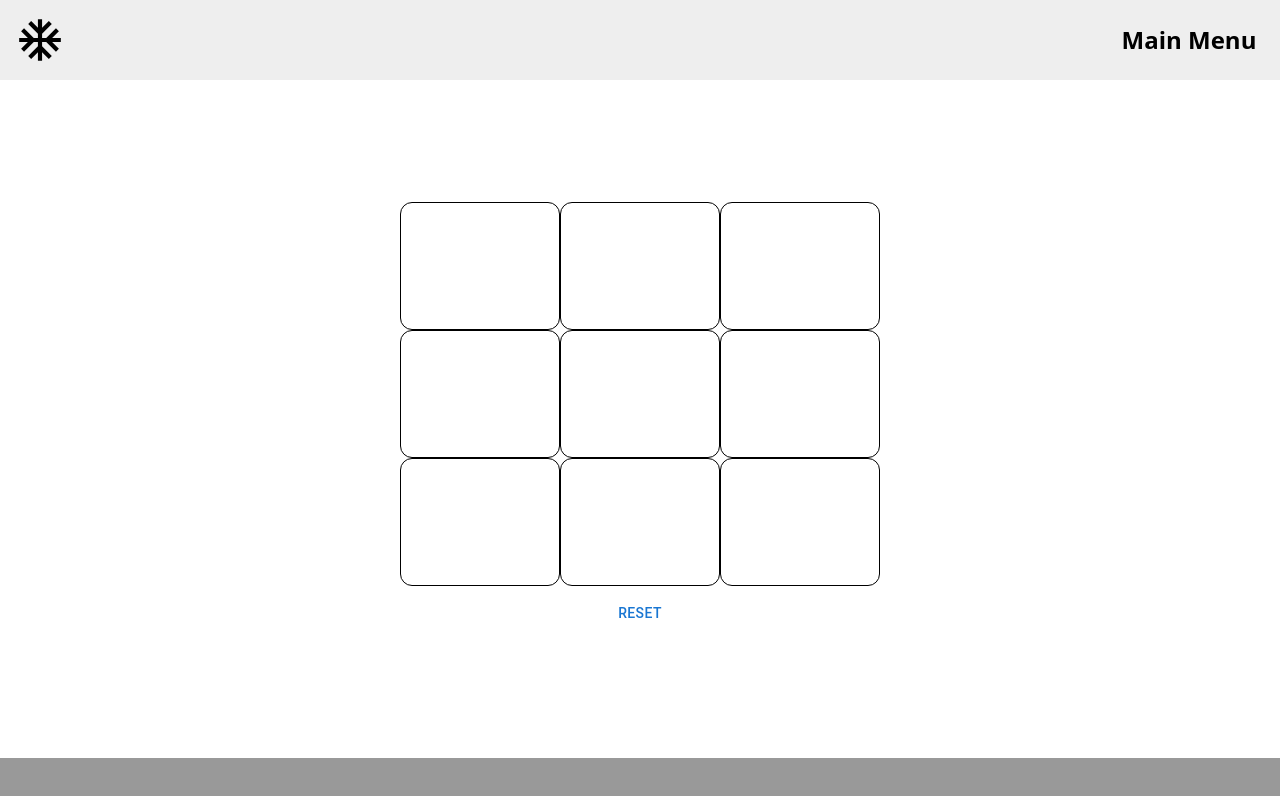
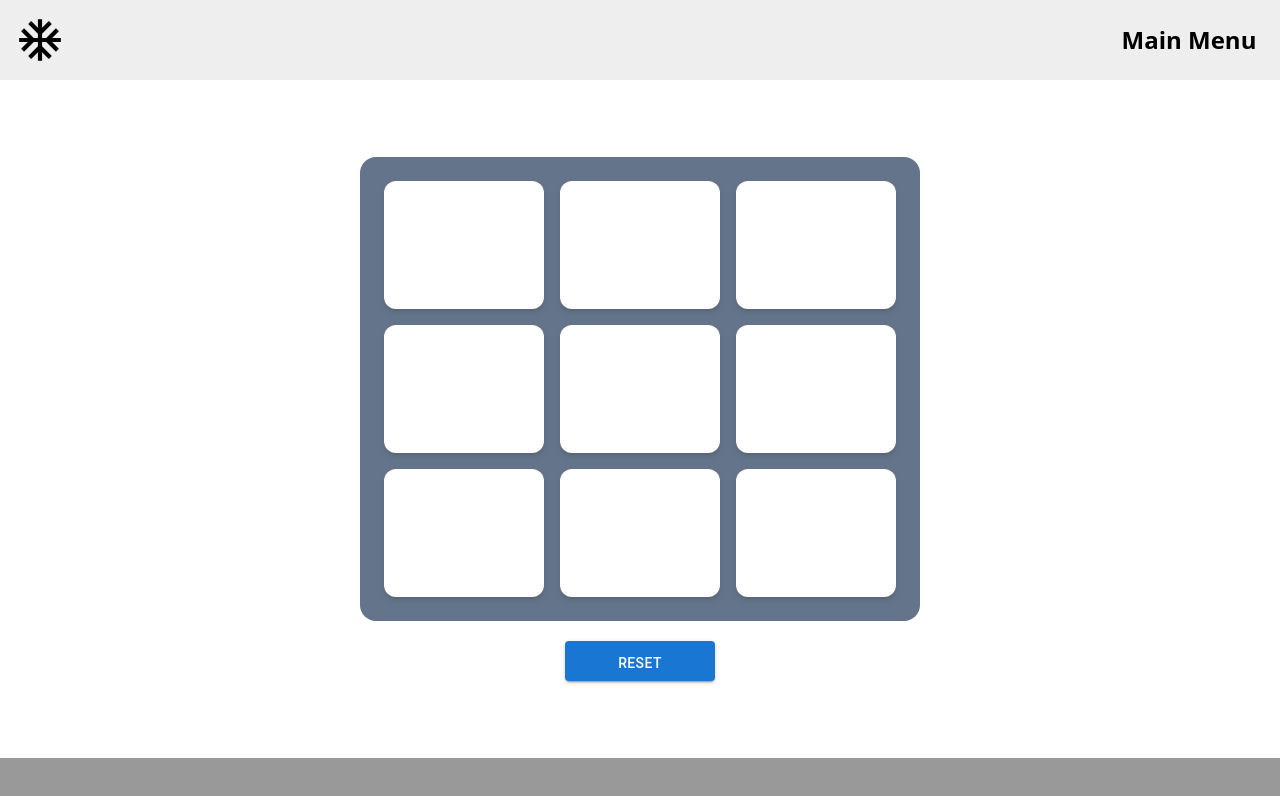
Before and after one commit to Yalilix/GameHub, a React (Vite) app: page /#/tictactoe in a window 1280 px wide. Shown: the top 796 px of the page. Built offline with nearby package versions, Linux system fonts and the light colour scheme.

Commit message:
added bg color for tic tac toe and styling

```diff
--- a/src/games/Tictactoe/TicTacToe.jsx
+++ b/src/games/Tictactoe/TicTacToe.jsx
@@ -111,13 +111,17 @@ const TicTacToe = () => {
         win = true;
       }
     });
-    return win ? 'green' : '';
+    return win ? 'green text-white' : 'bg-white';
   };
 
   return (
     <>
       <Page>
-        <div className=" flex justify-center items-center h-fit text-black flex-col rounded-md">
+        <div className=" flex justify-center items-center h-fit text-black flex-col rounded-md relative">
+          <div className="absolute -top-20">
+            {win && <div>{`Win player: ${turn === 'X' ? 'O' : 'X'}`}</div>}
+          </div>
+          <div className="bg-slate-500 p-4 rounded-2xl">
             {board.map((row, y) => {
               return (
                 <>
@@ -129,7 +133,7 @@ const TicTacToe = () => {
                             className={`${setColour(
                               x,
                               y
-                          )} border border-black w-40 h-32 rounded-xl`}
+                            )} w-40 h-32 rounded-xl m-2 shadow-md`}
                             onClick={() => handleTurn(x, y)}
                           >
                             {value}
@@ -141,10 +145,11 @@ const TicTacToe = () => {
                 </>
               );
             })}
-          {win && <div>{`Win player: ${turn === 'X' ? 'O' : 'X'}`}</div>}
+          </div>
           <Button
-            sx={{ paddingTop: '10px', height: '50px' }}
+            sx={{ paddingTop: '10px', height: '40px', marginTop: '20px' }}
             onClick={() => window.location.reload()}
+            variant="contained"
           >
             reset
           </Button>
```
Lines whose indentation alone changed are shown as unchanged.
